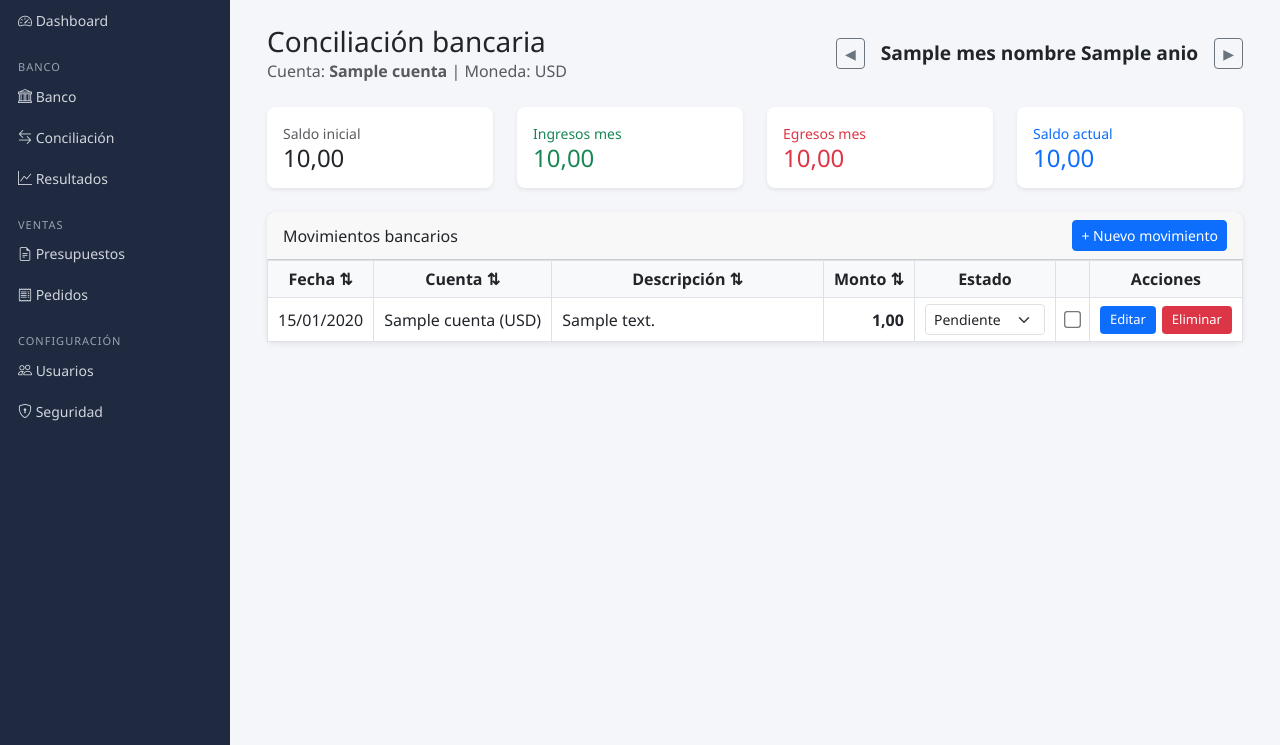
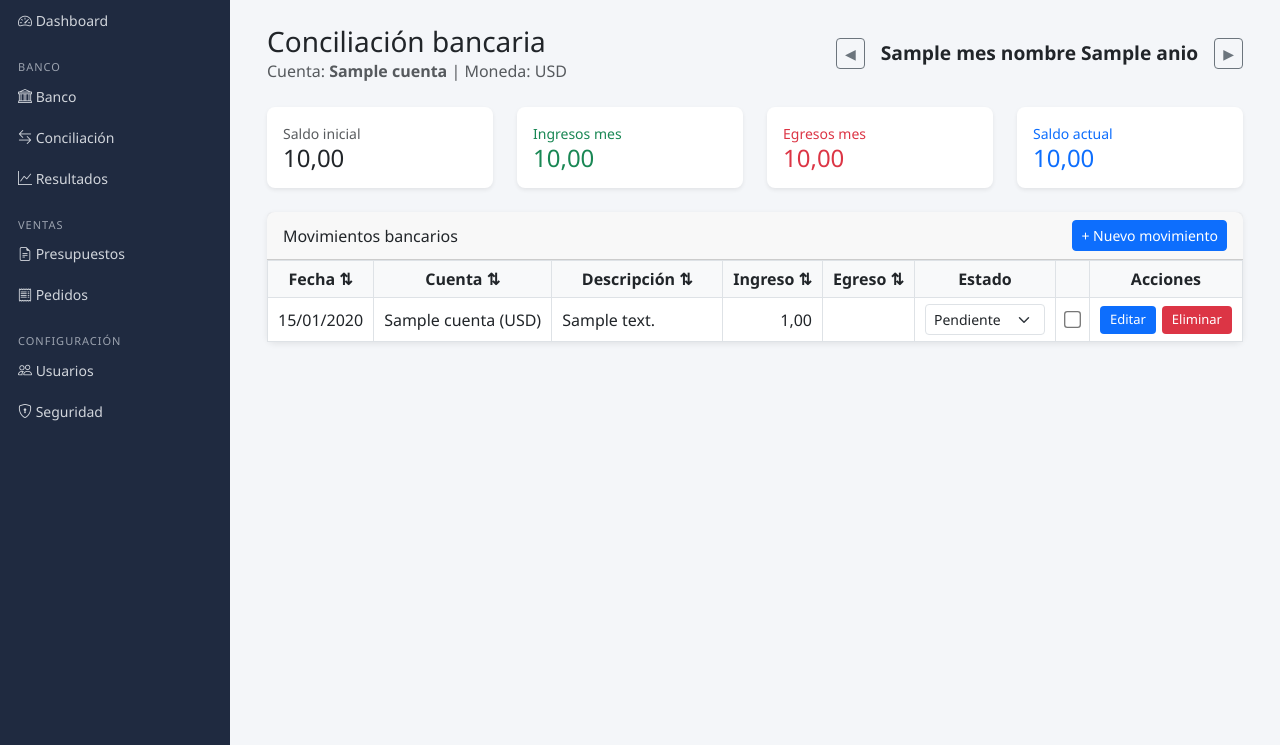
Before and after one commit to SantiagoSiquera/KYO_ERP, a Django app: template templates/banco/conciliacion.html in a window 1280 px wide. Shown: the part 55-800 px from the top of the page. Run offline with Django 5.2, Linux system fonts and the light colour scheme; tables that the repository leaves empty hold one stand-in row (values such as "Sample post"); the template is opened without the code that fills it: values that come from a table or form of the project are taken from there, most other values are stand-ins (such as "Sample title", 1, 10 or a date in 2020).

Commit message:
actulizo 16 3

```diff
--- a/static/banco/banco.js
+++ b/static/banco/banco.js
@@ -366,14 +366,19 @@ const tabla = document.querySelector("#tablaMovimientos tbody")
 if(!tabla) return
 
 const fila = document.createElement("tr")
+const monto = Number(m.monto)
 
 fila.innerHTML = `
 <td>${m.fecha}</td>
 <td>${m.cuenta}</td>
 <td>${m.descripcion}</td>
 
-<td class="col-monto">
-${Number(m.monto).toLocaleString("es-UY",{minimumFractionDigits:2})}
+<td class="col-ingreso text-end">
+  ${monto > 0 ? monto.toLocaleString("es-UY",{minimumFractionDigits:2}) : ""}
+</td>
+
+<td class="col-egreso text-end">
+  ${monto < 0 ? Math.abs(monto).toLocaleString("es-UY",{minimumFractionDigits:2}) : ""}
 </td>
 
 <td>
--- a/templates/banco/conciliacion.html
+++ b/templates/banco/conciliacion.html
@@ -99,7 +99,9 @@ href="?cuenta={{ cuenta.id }}&anio={{ anio }}&mes={{ mes|add:1 }}">▶</a>
 <th onclick="ordenarTabla(0)">Fecha ⇅</th>
 <th onclick="ordenarTabla(1)">Cuenta ⇅</th>
 <th onclick="ordenarTabla(2)">Descripción ⇅</th>
-<th onclick="ordenarTabla(3)">Monto ⇅</th>
+<th onclick="ordenarTabla(3)">Ingreso ⇅</th>
+<th onclick="ordenarTabla(4)">Egreso ⇅</th>
+
 <th>Estado</th>
 <th></th>
 <th>Acciones</th>
@@ -118,8 +120,16 @@ href="?cuenta={{ cuenta.id }}&anio={{ anio }}&mes={{ mes|add:1 }}">▶</a>
 
 <td>{{ m.descripcion }}</td>
 
-<td class="col-monto">
-{{ m.monto|floatformat:2|intcomma }}
+<td class="col-ingreso text-end">
+  {% if m.monto > 0 %}
+    {{ m.monto|floatformat:2|intcomma }}
+  {% endif %}
+</td>
+
+<td class="col-egreso text-end">
+  {% if m.monto < 0 %}
+    {{ m.monto|floatformat:2|intcomma }}
+  {% endif %}
 </td>
 
 <td>
```
